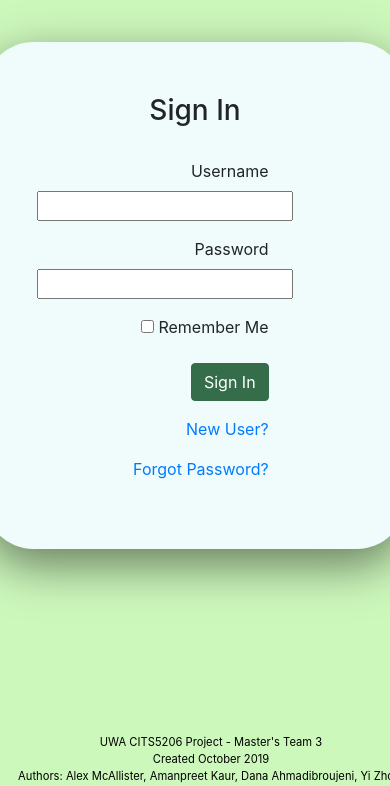
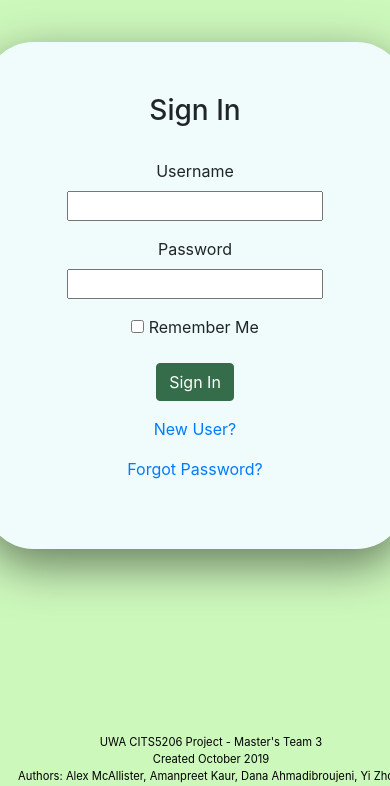
Before and after one commit to gityizhou/UWASUP, a Flask app: page / in a window 390 px wide; the page is wider, and only the part inside the window is pictured. Shown: the part 201-987 px from the top of that part. Run offline with Flask 2, Linux system fonts and the light colour scheme; some libraries are stand-ins or nearby versions.

Commit message:
checking responsiveness of cards in laptop/desktop

```diff
--- a/recorder/route.py
+++ b/recorder/route.py
@@ -258,7 +258,7 @@ def register():
         user.set_password(form.password.data)
         # add the new user to database
         user.add()
-        flash('Congratulations. You have registered successfully! Please verify you email before loggin in. Check your email inbox and spam folder.')
+        flash('Congratulations. You have registered successfully! Please verify you email before logging in. Check your email inbox and spam folder.')
         request_email_verification2(form.email.data)
         return redirect(url_for('index'))
     return render_template('register.html', title='Registration', form=form)
--- a/recorder/static/css/stylesheet.css
+++ b/recorder/static/css/stylesheet.css
@@ -25,7 +25,7 @@
 }
 
 .small-form {
-    padding-right: 10vh;
+    padding-right: 10vw;
 }
 
 .btn-form-submit {
--- a/recorder/templates/index.html
+++ b/recorder/templates/index.html
@@ -2,11 +2,11 @@
 
 {% block content %}
     <!-- start of card -->
-    <div class="col-xl-3 col-lg-6 col-md-10 col-sm-12 col-12 mx-auto main-card text-center">
+    <div class="col-xl-4 col-lg-6 col-md-10 col-sm-12 col-12 mx-auto main-card text-center">
         <div class="card-deck">
             <div class="card-body">
                 <h3>Sign In</h3><br>
-                <form class="small-form text-right" action="" method="post">
+                <form class="text-center" action="" method="post">
                     <p>
                         {{ form.username.label }}
                         {{ form.username() }}
@@ -24,8 +24,8 @@
                     </p>
                     <p>
                         <a href="{{ url_for('register') }}">New User?</a>
+                    </p>
                     <p>
-                    </p>
                         <a href="{{ url_for('reset_password_request') }}">Forgot Password?</a>
                     </p>
                 </form>
--- a/recorder/templates/register.html
+++ b/recorder/templates/register.html
@@ -3,7 +3,7 @@
 {% block content %}
 
     <!-- start of card -->
-    <div class="col-xl-4 col-lg-8 col-md-10 col-sm-12 col-12 mx-auto main-card text-center">
+    <div class="col-xl-5 col-lg-8 col-md-10 col-sm-12 col-12 mx-auto main-card text-center">
         <div class="card-deck">
             <div class="card-body">
                 <h3>Register an Account</h3><br>
```
Also changed, not shown: recorder/record.db.
